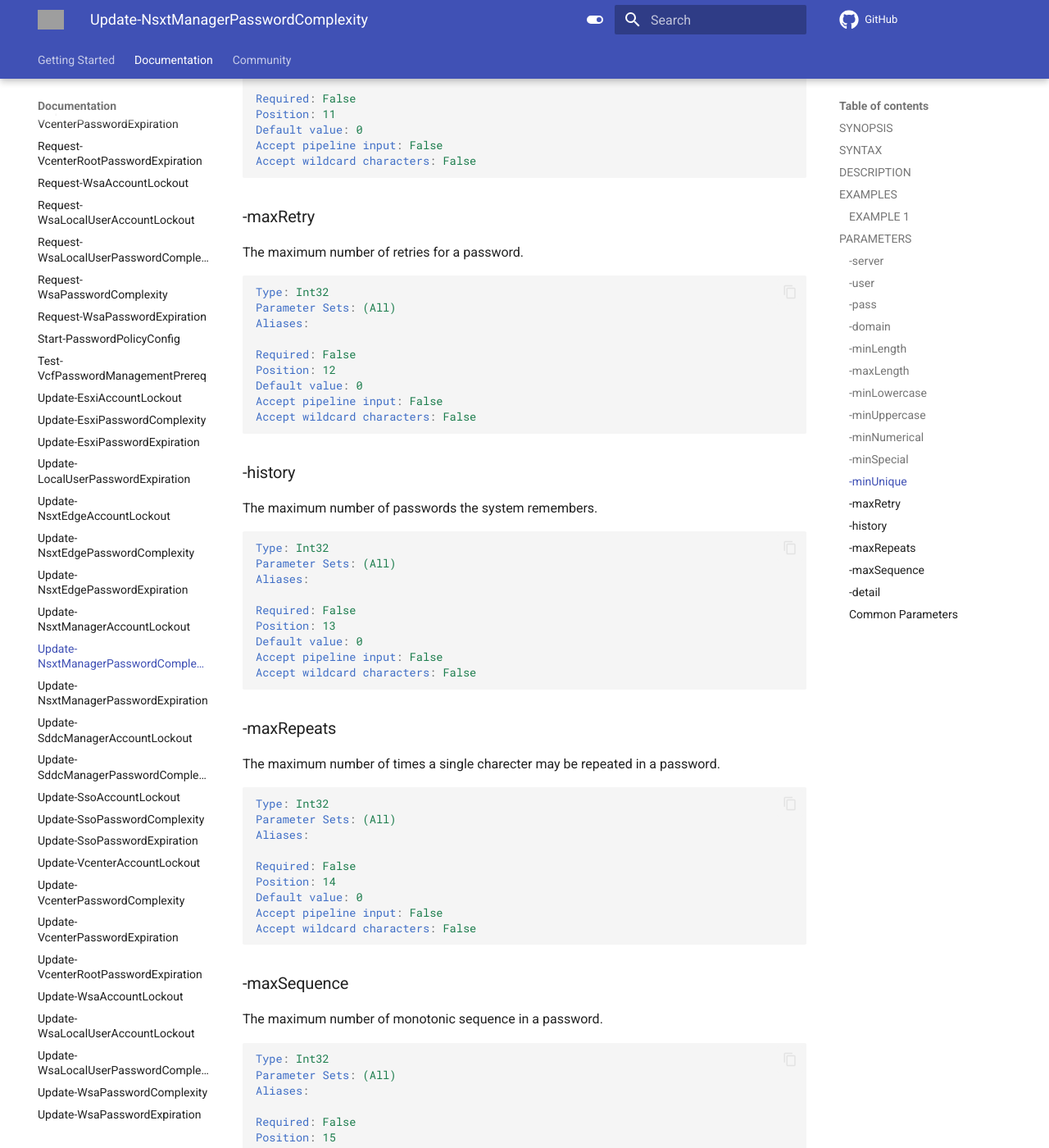
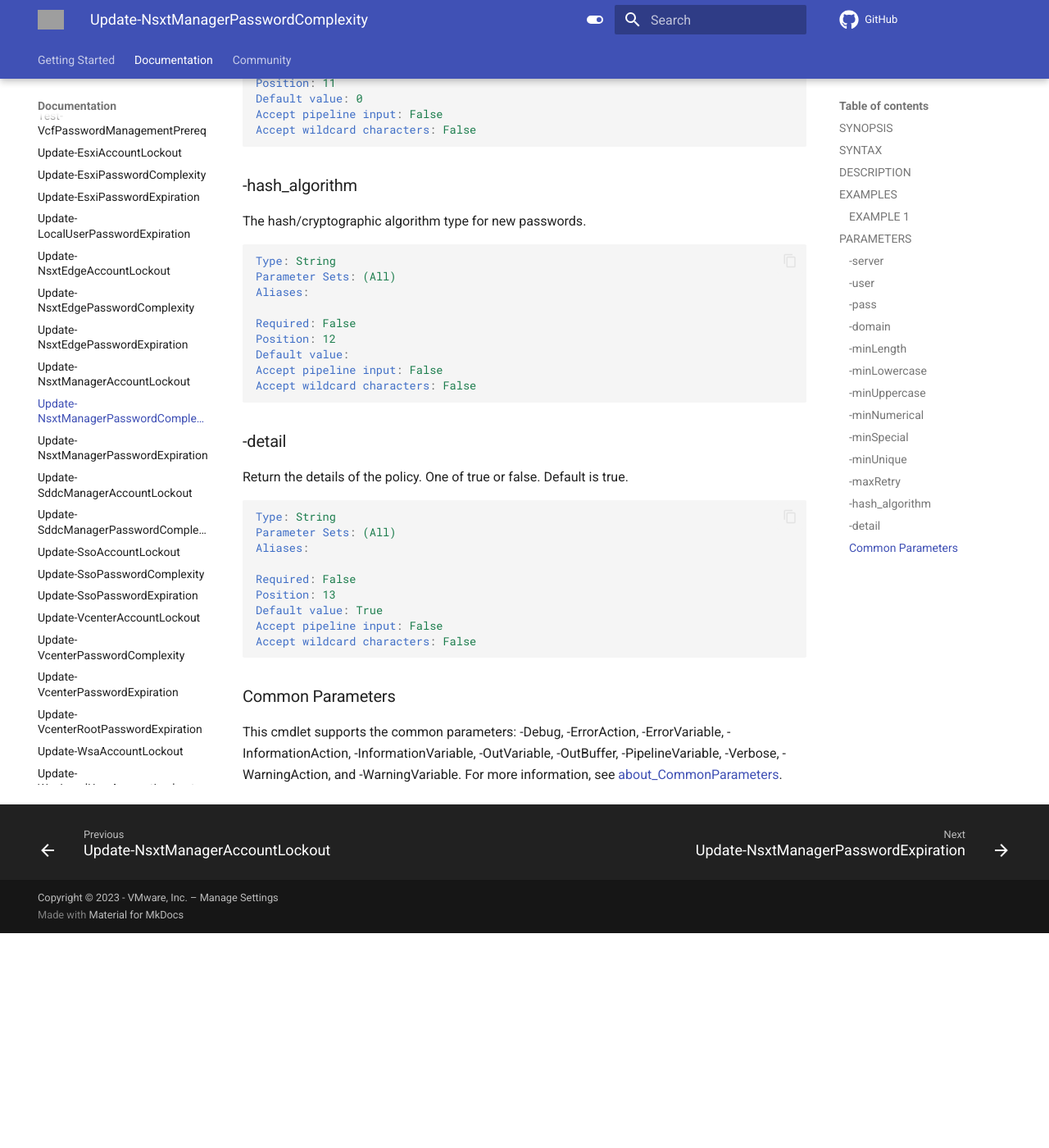
Before and after one commit to vmware/powershell-module-for-vmware-cloud-foundation-password-management, an MkDocs documentation site: the page built from docs/documentation/functions/Update-NsxtManagerPasswordComplexity.md, in a window 1280 px wide and 1400 px high, scrolled down 4305 px. Shown: the whole window at 82% size. Built offline with MkDocs 1.6.1 and Material for MkDocs 9.7.7, drawn with Linux system fonts in a browser that asks for light colours; comment, search, counter and statistics services are not loaded; the version menu is left out; after the commit the page ends 5443 px from its top, so only the background shows below that; some of the changed text lies outside the part shown; grey boxes are pictures that could not be loaded.

Commit message:
feat: enhance `Update-NsxtManagerPasswordComplexity` and `Request-NsxtManagerPasswordComplexity` for `hash_algorithm` (#49)
- Enhanced `Update-NsxtManagerPasswordComplexity` cmdlet to handle `hash_algorithm` parameter for NSX4.x.
- Enhanced `Request-NsxtManagerPasswordComplexity` cmdlet to handle `hash_algorithm` parameter for NSX4.x.
- Enhanced `Request-NsxtManagerPasswordComplexity` cmdlet to handle the connection to management domain vCenter Server instance as NSX Manager virtual machines are placed on the management network.
- Enhanced `Request-LocalUserPasswordExpiration` cmdlet to handle the connection to management domain vCenter Server instance as NSX Manager virtual machines are placed on the management network.
- Enhanced `Get-PasswordPolicyDefault` cmdlet to handle `hash_algorithm` parameter for NSX 4.x.

Ref: #47

Signed-off-by: Sowjanya.V <sowjuec@gmail.com>
Signed-off-by: Sowjanya.V <vsowjanya@vmware.com>
Co-authored-by: Sowjanya.V <vsowjanya@vmware.com>
Co-authored-by: Sowjanya.V <sowjuec@gmail.com>
Co-authored-by: Ryan Johnson <ryan@tenthirtyam.org>

````diff
--- a/docs/documentation/functions/Update-NsxtManagerPasswordComplexity.md
+++ b/docs/documentation/functions/Update-NsxtManagerPasswordComplexity.md
@@ -8,17 +8,13 @@ Configure the password complexity policy for NSX Local Manager.
 
 ```powershell
 Update-NsxtManagerPasswordComplexity [-server] <String> [-user] <String> [-pass] <String> [-domain] <String>
- [-minLength] <Int32> [-maxLength] <Int32> [[-minLowercase] <Int32>] [[-minUppercase] <Int32>]
- [[-minNumerical] <Int32>] [[-minSpecial] <Int32>] [[-minUnique] <Int32>] [[-maxRetry] <Int32>]
- [[-history] <Int32>] [[-maxRepeats] <Int32>] [[-maxSequence] <Int32>] [[-detail] <String>]
- [<CommonParameters>]
+ [-minLength] <Int32> [[-minLowercase] <Int32>] [[-minUppercase] <Int32>] [[-minNumerical] <Int32>]
+ [[-minSpecial] <Int32>] [[-minUnique] <Int32>] [[-maxRetry] <Int32>] [-hash_algorithm] <String> [[-detail] <String>] [<CommonParameters>]
 ```
 
 ## DESCRIPTION
 
-The Update-NsxtManagerPasswordComplexity cmdlet updates the password complexity policy for each NSX Local Manager
-node for a workload domain.
-The cmdlet connects to SDDC Manager using the -server, -user, and -password values:
+The Update-NsxtManagerPasswordComplexity cmdlet updates the password complexity policy for each NSX Local Manager node for a workload domain. The cmdlet connects to SDDC Manager using the -server, -user, and -password values:
 
 - Validates that network connectivity and authentication is possible to SDDC Manager
 - Validates that network connectivity and authentication is possible to NSX Local Manager
@@ -116,22 +112,6 @@ Accept pipeline input: False
 Accept wildcard characters: False
 ```
 
-### -maxLength
-
-The maximum length of a password.
-
-```yaml
-Type: Int32
-Parameter Sets: (All)
-Aliases:
-
-Required: True
-Position: 6
-Default value: 0
-Accept pipeline input: False
-Accept wildcard characters: False
-```
-
 ### -minLowercase
 
 The minimum number of lowercase characters in a password.
@@ -222,56 +202,24 @@ Parameter Sets: (All)
 Aliases:
 
 Required: False
-Position: 12
+Position: 11
 Default value: 0
 Accept pipeline input: False
 Accept wildcard characters: False
 ```
 
-### -history
+### -hash_algorithm
 
-The maximum number of passwords the system remembers.
+The hash/cryptographic algorithm type for new passwords.
 
 ```yaml
-Type: Int32
+Type: String
 Parameter Sets: (All)
 Aliases:
 
 Required: False
-Position: 13
-Default value: 0
-Accept pipeline input: False
-Accept wildcard characters: False
-```
-
-### -maxRepeats
-
-The maximum number of times a single charecter may be repeated in a password.
-
-```yaml
-Type: Int32
-Parameter Sets: (All)
-Aliases:
-
-Required: False
-Position: 14
-Default value: 0
-Accept pipeline input: False
-Accept wildcard characters: False
-```
-
-### -maxSequence
-
-The maximum number of monotonic sequence in a password.
-
-```yaml
-Type: Int32
-Parameter Sets: (All)
-Aliases:
-
-Required: False
-Position: 15
-Default value: 0
+Position: 12
+Default value:
 Accept pipeline input: False
 Accept wildcard characters: False
 ```
````
Also changed, not shown: other parts of docs/documentation/functions/Update-NsxtManagerPasswordComplexity.md (+6 -6 lines), CHANGELOG.md (+8 -1 lines), 2 other files.
